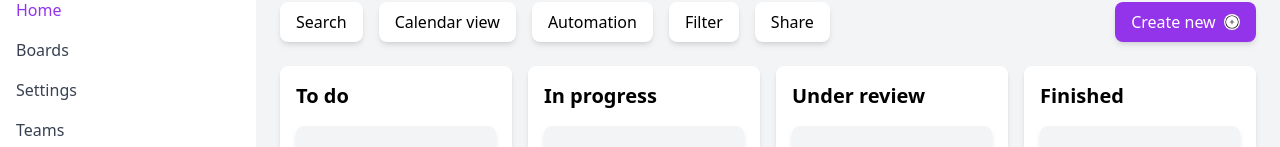
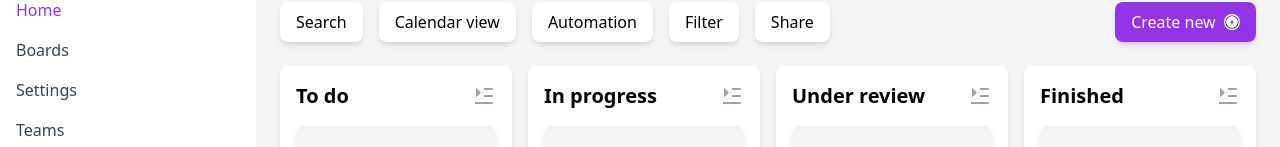
Before and after one commit to GreatnessGrace/Task-Manager, a Next.js app in the folder my-task-app/: page /task in a window 1280 px wide. Shown: the part 114-261 px from the top of the page. Built offline with nearby package versions, Linux system fonts and the light colour scheme.

Commit message:
title icon

```diff
--- a/my-task-app/src/app/components/TaskColumn.tsx
+++ b/my-task-app/src/app/components/TaskColumn.tsx
@@ -1,4 +1,6 @@
 import React from 'react';
+import { AiFillEye, AiFillEyeInvisible } from 'react-icons/ai'; // Import icons
+import { RiMenuFold2Fill } from "react-icons/ri";
 
 interface Task {
   id: number;
@@ -23,10 +25,15 @@ const TaskColumn: React.FC<TaskColumnProps> = ({ title, tasks }) => {
 
   return (
     <div className="flex-1 bg-white p-4 rounded-lg shadow-md">
-      <h2 className="text-xl font-semibold mb-4">{title}</h2>
+
+            <div className="flex justify-between items-center mb-4">
+
+       <h2 className="text-xl font-semibold">{title}</h2>
+       <RiMenuFold2Fill className="h-6 w-6 text-gray-400" />
+       </div>
       <div className="space-y-4">
         {tasks.map((task) => (
-          <div key={task.id} className="bg-gray-100 p-4 rounded-lg shadow-md">
+          <div key={task.id} className="bg-gray-100 p-4 rounded-lg shadow-md " >
             <h3 className="text-lg font-semibold">{task.title}</h3>
             <button className={`text-sm px-2 rounded-lg ${priorityColors[task.priority]}`}>{task.priority}</button>
             {/* <button className="text-sm bg-red-400  px-2 rounded-lg text-gray-500">{task.priority}</button> */}
```
